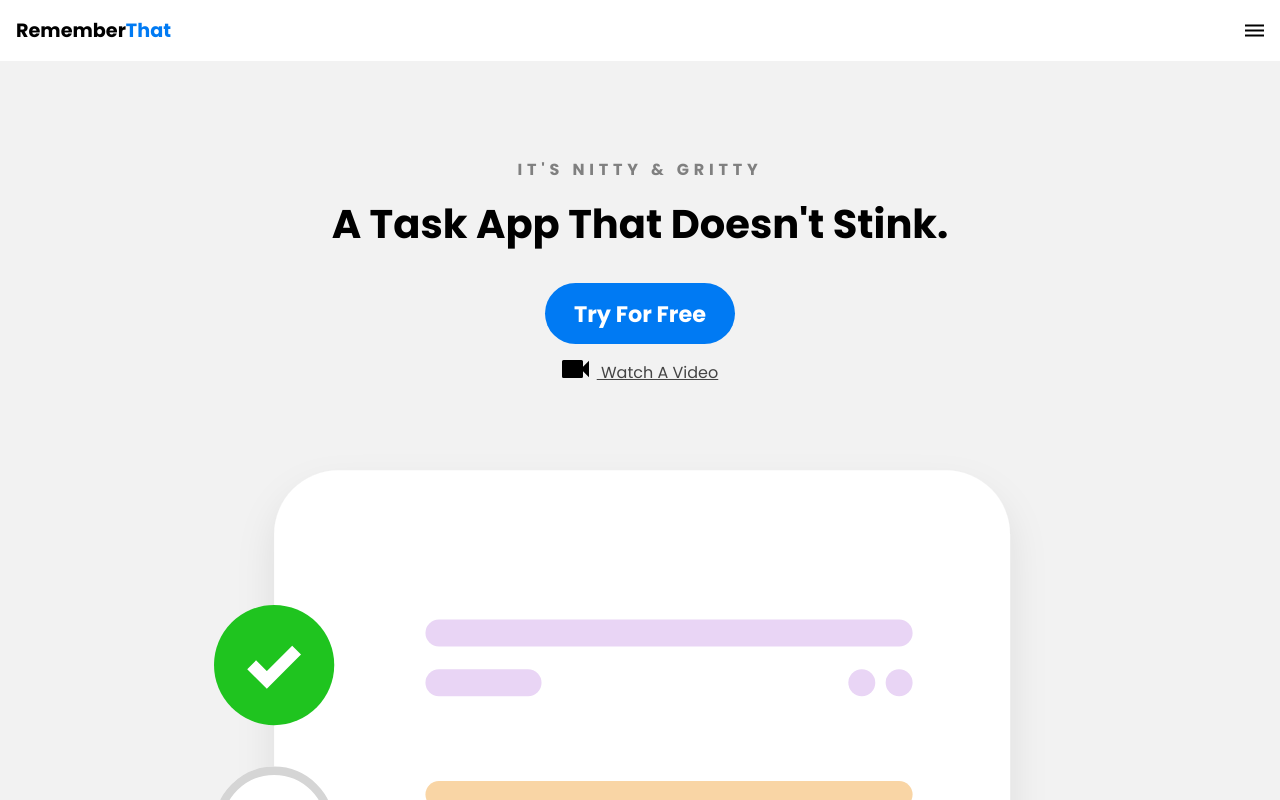
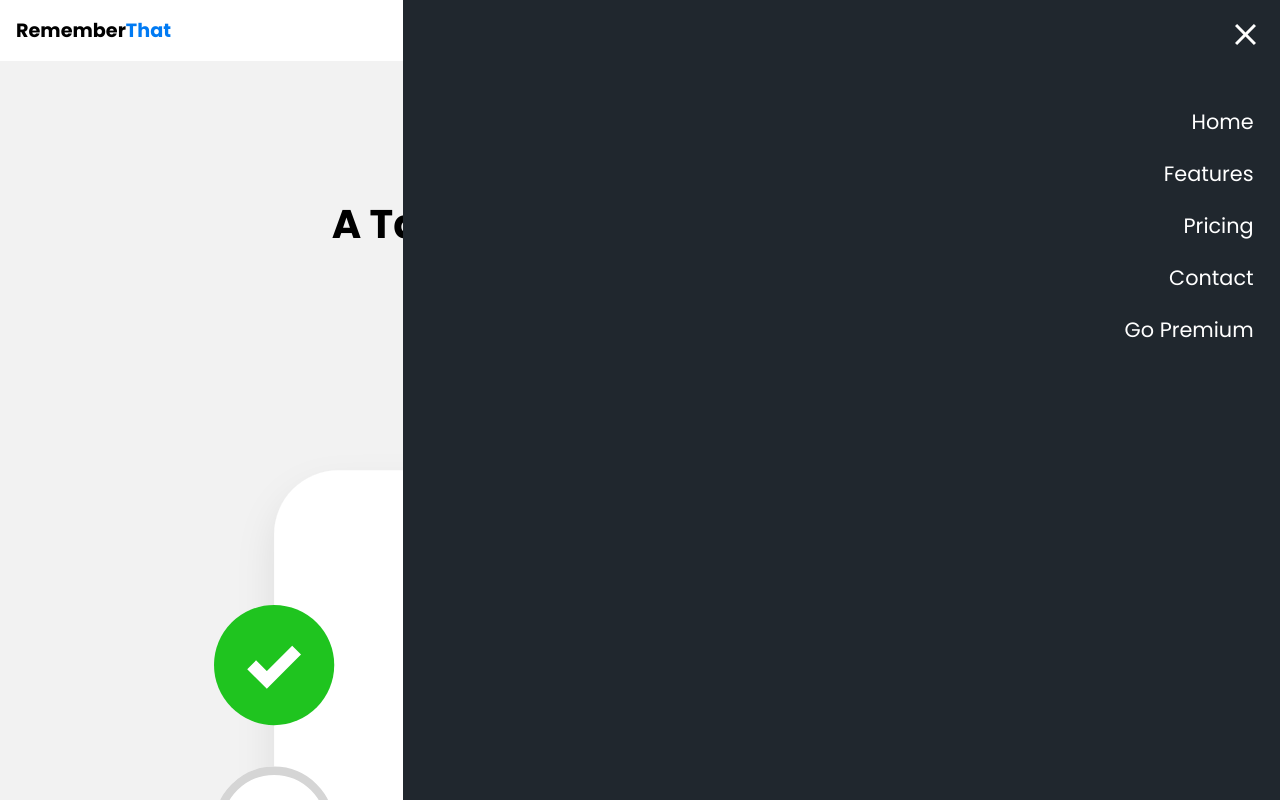
Before and after one commit to Meredith-Brown/HTML-CSS-Tutorial, a plain HTML site: page index.html in a window 1280 px wide. Both pictures are taken after a click on the picture 1254 px from the left and 30 px from the top of the page. Shown: the top 800 px of the page. Drawn offline with Linux system fonts and the light colour scheme.

Commit message:
thru minute 154

```diff
--- a/css/main.scss
+++ b/css/main.scss
@@ -180,3 +180,40 @@ iframe {
     width: 100%;
     height: 300px;
 }
+
+nav.menu-btn {
+    display: block;
+}
+
+nav {
+    position: fixed;
+    z-index: 999;
+    width: 66%;
+    right: 0;
+    top: 0;
+    background: #20272e;
+    height: 100vh;
+    padding: 1em;
+    ul.primary-nav {
+        margin-top: 5em;
+    }
+    li {
+        a {
+            color: white;
+            text-decoration: none;
+            display: block;
+            padding: .5em;
+            font-size: 1.3em;
+            text-align: right;
+            &:hover {
+                font-weight: bold;
+            }
+        }
+    }
+}
+
+.mobile-menu-exit {
+    float: right;
+    margin: .5em;
+    cursor: pointer;
+}
--- a/index.html
+++ b/index.html
@@ -95,5 +95,16 @@
                 </div>
             </div>
         </section>
+        <script>
+            const mobileBtn = document.getElementById('mobile-cta')
+                nav = document.querySelector('nav')
+                mobileBtnExit = document.getElementById('mobile-exit');
+            mobileBtn.addEventListener('click', () => {
+                nav.classList.add('menu-btn');
+            })
+            mobileBtnExit.addEventListener('click', () => {
+                nav.classList.remove('menu-btn');
+            })
+        </script>
     </body>
 </html>
```
Also changed, not shown: css/main.css, 1 other file.
